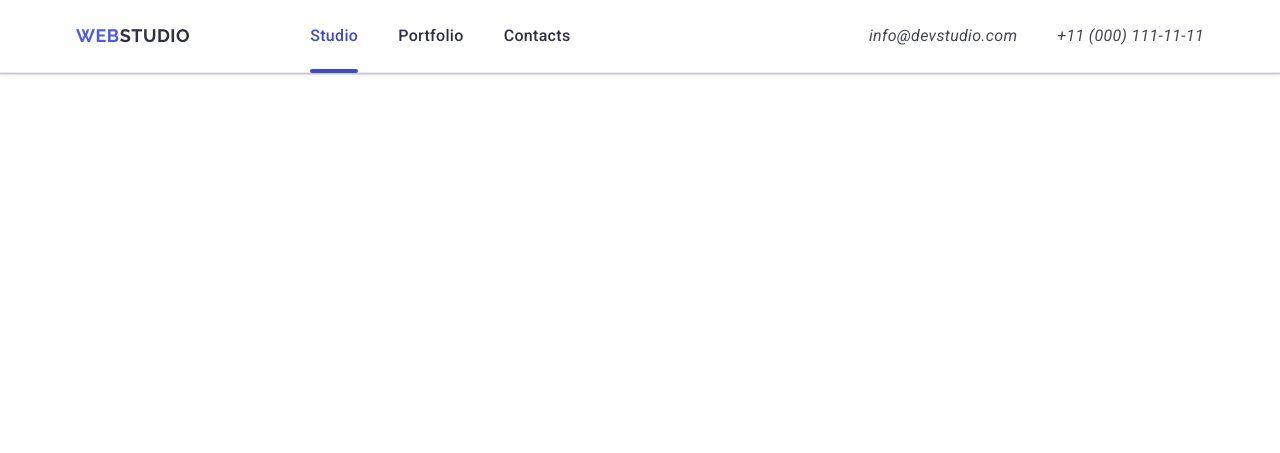
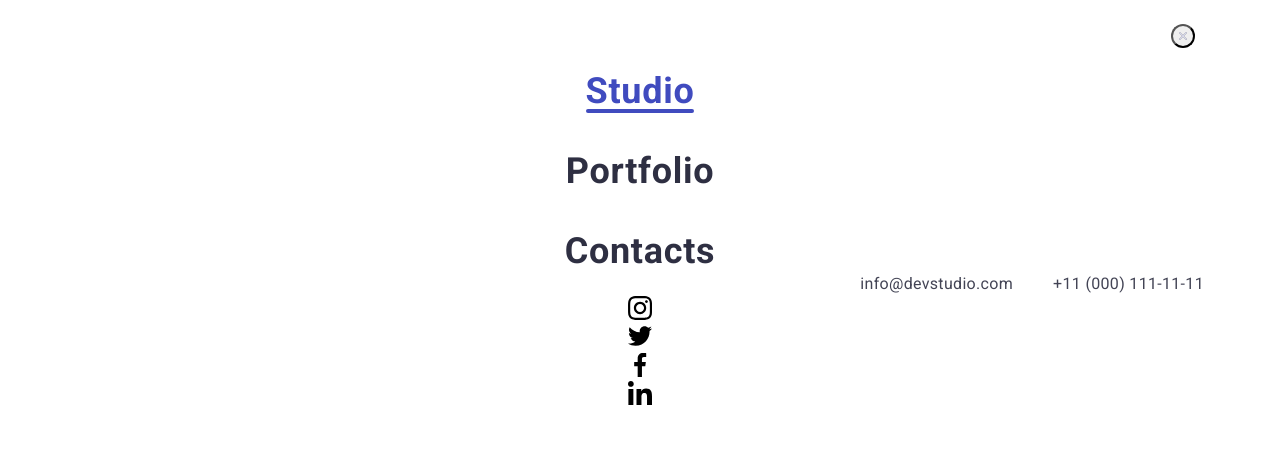
Before and after one commit to Oksana-gu/Oksana-gu-goit-markup-hw-06, a plain HTML site: page index.html in a window 1280 px wide. Drawn offline with nearby package versions, Linux system fonts and the light colour scheme.

Commit message:
add index file

```diff
--- a/css/styles.css
+++ b/css/styles.css
@@ -207,3 +207,141 @@ display: none;
             letter-spacing: 0.02em;
         }
 }
+
+.mobile-menu {
+    position: fixed;
+    top: 0;
+    left: 0;
+    width: 100%;
+    height: 100%;
+    background-color: #fff;
+    opacity: 0;
+    visibility: hidden;
+    pointer-events: none;
+    transition: opacity 250ms cubic-bezier(0.4, 0, 0.2, 1), visibility 250ms cubic-bezier(0.4, 0, 0.2, 1);
+}
+.mobile-menu.is-open {
+    opacity: 1;
+    visibility: visible;
+    pointer-events: auto;
+}
+.mobile-menu-container {
+    position: relative;
+    padding-top: 72px;
+    padding-bottom: 40px;
+
+    display: flex;
+    flex-direction: column;
+    width: 100%;
+}
+.mobile-but {
+    border-radius: 50%;
+    width: 24px;
+    height: 24px;
+    fill: #e7e9fc;
+    stroke-width: 1px;
+    stroke: #2e2f42;
+    position: absolute;
+    top: 24px;
+    right: 24px;
+    transition: background-color 250ms cubic-bezier(0.4, 0, 0.2, 1);
+    display: flex;
+    align-items: center;
+    justify-content: center;
+    padding: 0;
+    transition: background-color 250ms cubic-bezier(0.4, 0, 0.2, 1),
+        border 250ms cubic-bezier(0.4, 0, 0.2, 1);
+}
+
+.mobile-but:hover {
+    background-color: #404bbf;
+    fill: #fff;
+    border: none;
+}
+
+.mobile-but:focus {
+    background-color: #404bbf;
+    fill: #fff;
+    border: none;
+}
+
+.mobile-but-svg {
+    transition: fill 250ms cubic-bezier(0.4, 0, 0.2, 1);
+}
+.mobile-nav {
+    margin-bottom: auto;
+}
+.mobile-nav-item {
+    width: 151px;
+    height: 200px;
+    display: flex;
+    flex-direction: column;
+    gap: 40px;
+    justify-content: flex-start;
+}
+
+.mobile-nav-link {
+    font-weight: 700;
+    font-size: 36px;
+    line-height: 1.11;
+    letter-spacing: 0.02em;
+    color: #2e2f42;
+    text-decoration: none;
+    cursor: pointer;
+    display: block;
+}
+
+.mobile-nav-link:hover {
+    color: #404bbf;
+}
+
+.mobile-nav-link:focus {
+    color: #404bbf;
+}
+
+.mobile-nav-link.current {
+    position: relative;
+    color: #404bbf;
+    transition: color 250ms cubic-bezier(0.4, 0, 0.2, 1);
+    margin: 0;
+}
+
+.mobile-nav-link.current::after {
+    content: '';
+    position: absolute;
+    left: 0;
+    bottom: -1px;
+    width: 100%;
+    height: 4px;
+    border-radius: 2px;
+    background-color: #404bbf;
+}
+
+.mobile-contakt {
+    font-style: normal;
+    margin-left: auto;
+}
+
+.mobile-contakt-item {
+    display: flex;
+    gap: 40px;
+}
+
+.mobile-contakt-link {
+    font-weight: 400;
+    font-size: 16px;
+    line-height: 1.5;
+    letter-spacing: 0.02em;
+    color: #434455;
+    text-decoration: none;
+    cursor: pointer;
+    transition: color 250ms cubic-bezier(0.4, 0, 0.2, 1);
+}
+
+.mobile-contakt-link:hover {
+    color: #404bbf;
+}
+
+.mobile-contakt-link:focus {
+    color: #404bbf;
+}
--- a/index.html
+++ b/index.html
@@ -54,6 +54,68 @@
             <use href="./images/icons.svg#icon-menu"></use>
           </svg>
         </button>
+      </div>
+      <div class="mobile-menu is-open">
+        <div class="container mobile-menu-container">
+        <button class="mobile-but" type="button">
+          <svg class="mobile-but-svg" width="8" height="8">
+            <use href="./images/icons.svg#icon-close"></use>
+          </svg>
+        </button>
+        <nav class="mobile-nav">
+        <ul class="mobile-nav-item">
+          <li class="mobile-nav-list">
+            <a class="mobile-nav-link current" href="./index.html">Studio</a>
+          </li>
+          <li class="mobile-nav-list">
+            <a class="mobile-nav-link" href="header-nav-li-a">Portfolio</a>
+          </li>
+          <li class="mobile-nav-list">
+            <a class="mobile-nav-link" href="">Contacts</a>
+          </li>
+        </ul>
+      </nav>
+        <address class="mobile-contakt">
+          <ul class="mobile-contakt-item">
+            <li class="mobile-contakt-list">
+              <a class="mobile-contakt-link" href="mailto:info@devstudio.com">info@devstudio.com</a>
+            </li>
+            <li class="mobile-contakt-list">
+              <a class="mobile-contakt-link" href="tel:+110001111111">+11 (000) 111-11-11</a>
+            </li>
+          </ul>
+        </address>
+        <ul class="mobile-icon">
+          <li class="mobile-icon-li">
+            <a class="social-svg-li" href="//www.instagram.com" target="_blank">
+              <svg width="24" height="24" class="social-icon">
+                <use href="./images/icons.svg#icon-instagram"></use>
+              </svg>
+            </a>
+          </li>
+          <li class="mobile-icon-li">
+            <a class="social-svg-li" href="//www.twitter.com/" target="_blank">
+              <svg class="social-icon" width="24" height="24">
+                <use href="./images/icons.svg#icon-twitter"></use>
+              </svg>
+            </a>
+          </li>
+          <li class="mobile-icon-li">
+            <a class="social-svg-li" href="https://www.facebook.com/" target="_blank">
+              <svg width="24" height="24" class="social-icon">
+                <use href="./images/icons.svg#icon-facebook"></use>
+              </svg>
+            </a>
+          </li>
+          <li class="mobile-icon-li">
+            <a class="social-svg-li" href="https://ua.linkedin.com/" target="_blank">
+              <svg class="social-icon" width="24" height="24">
+                <use href="./images/icons.svg#icon-linkedin"></use>
+              </svg>
+            </a>
+          </li>
+        </ul>
+        </div>
       </div>
     </header>
     <main>
```
